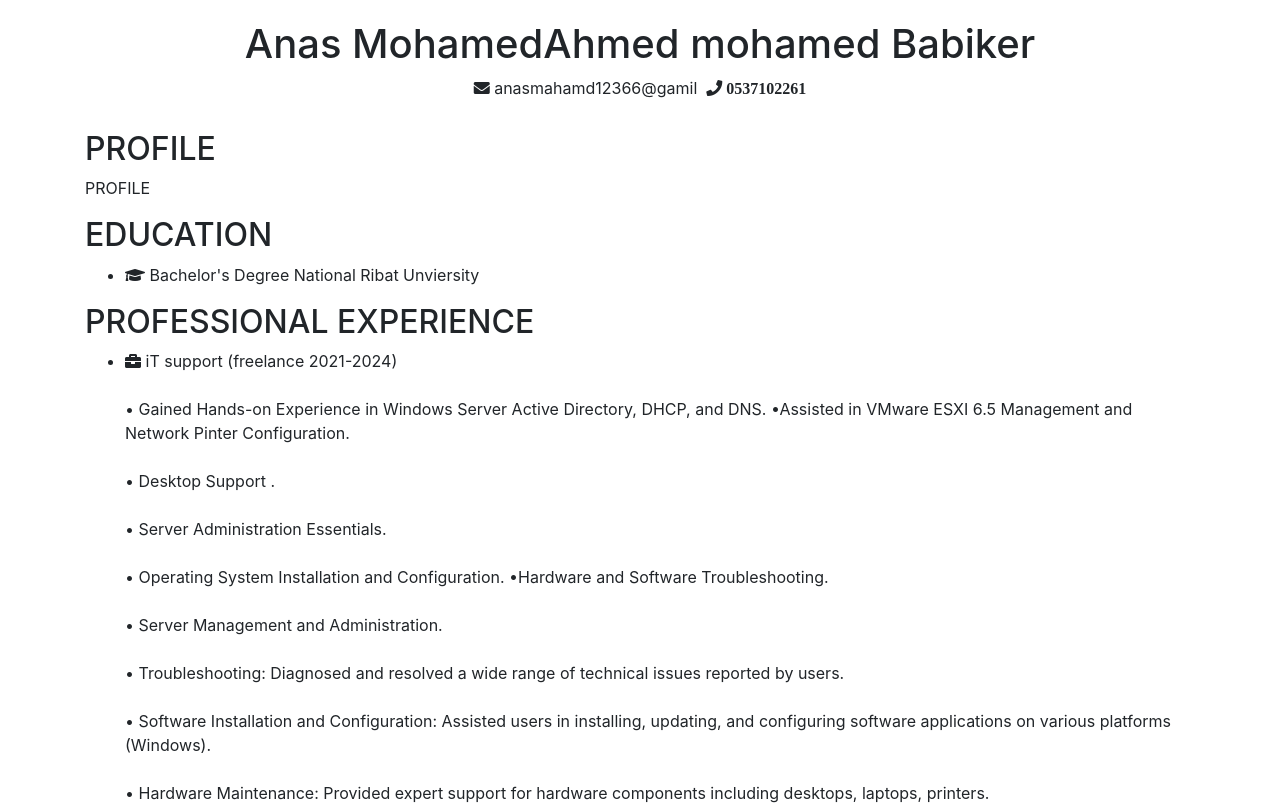
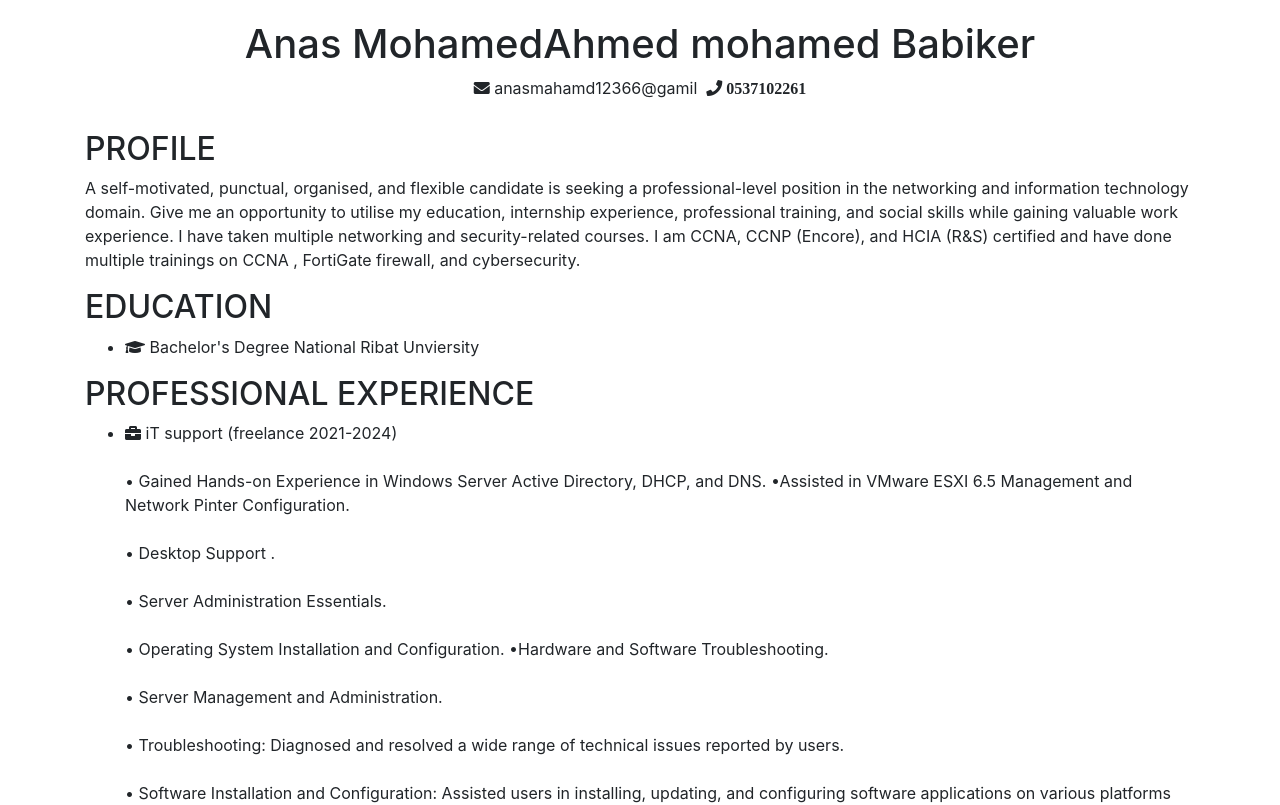
Before and after one commit to Boosha-anas/Boosha-anas.github.io, a plain HTML site: page index.html in a window 1280 px wide. Shown: the top 805 px of the page. Drawn offline with nearby package versions, Linux system fonts and the light colour scheme.

Commit message:
Update index.html
profile update

```diff
--- a/index.html
+++ b/index.html
@@ -19,7 +19,8 @@
 
         </div>
         <h2> PROFILE</h2>
-        <p>   PROFILE</p>
+        <p>   A self-motivated, punctual, organised, and flexible candidate is seeking a professional-level position in the
+networking and information technology domain. Give me an opportunity to utilise my education, internship experience, professional training, and social skills while gaining valuable work experience. I have taken multiple networking and security-related courses. I am CCNA, CCNP (Encore), and HCIA (R&S) certified and have done multiple trainings on CCNA , FortiGate firewall, and cybersecurity.</p>
 
         <h2>EDUCATION</h2>
         <ul>
```
